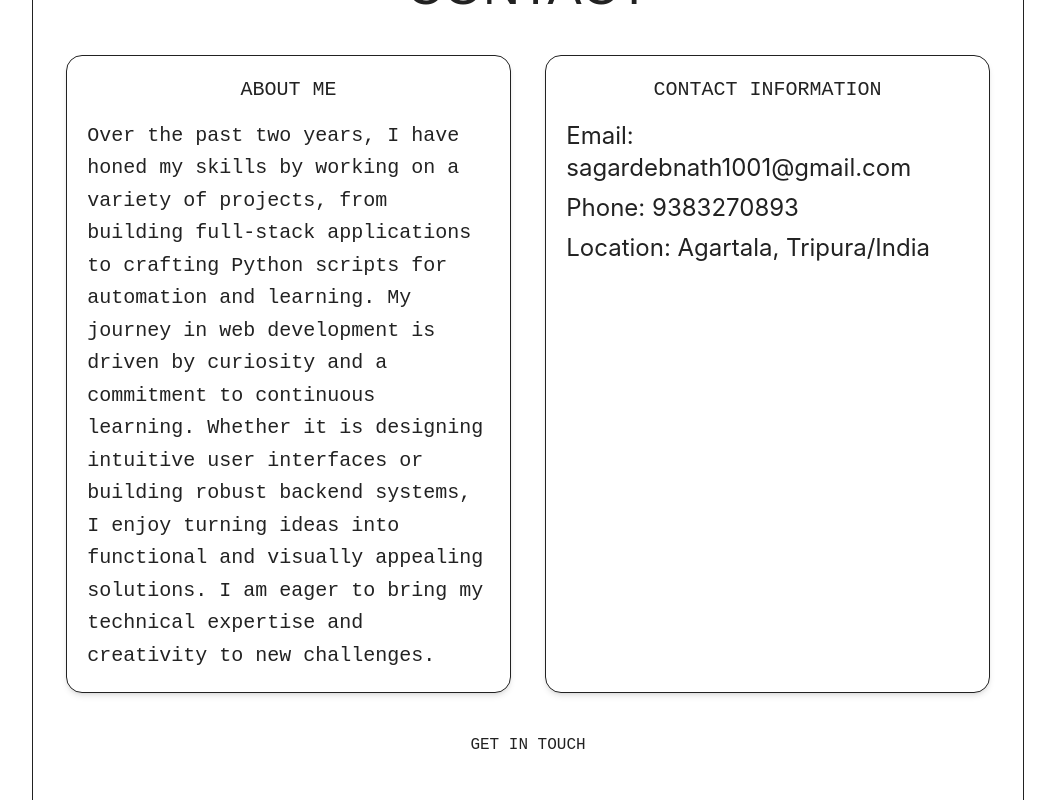
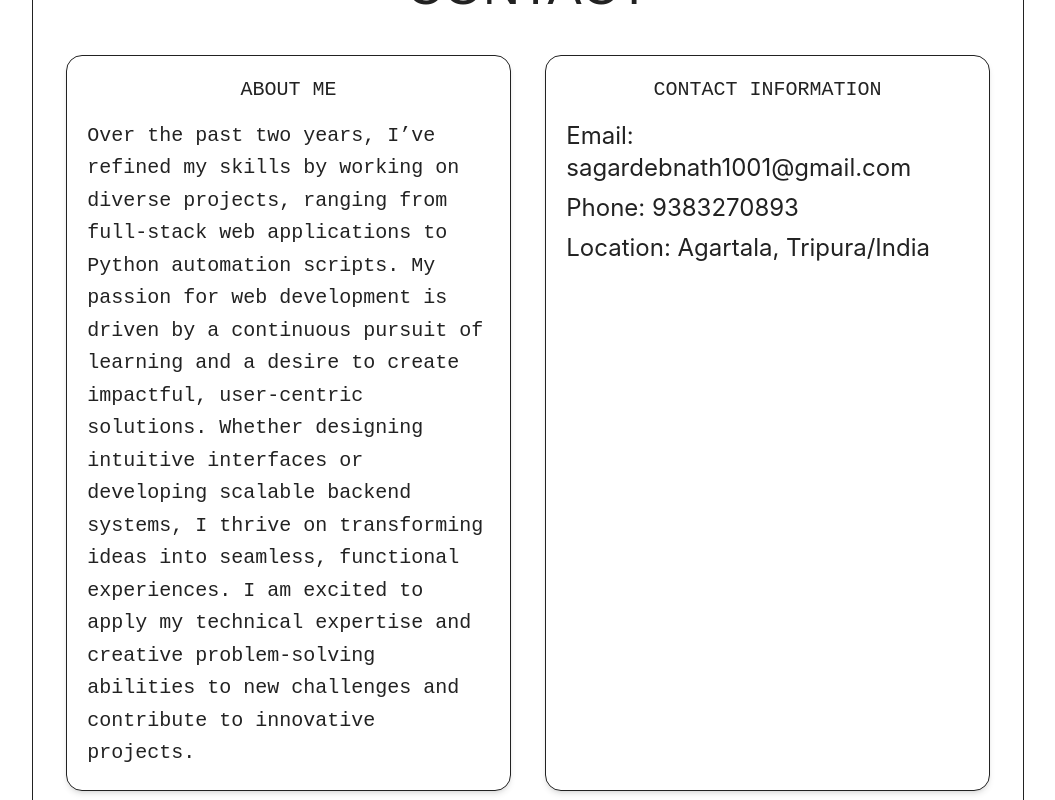
Before and after one commit to Sarrtt303/personal_portfolio, a React (Vite) app: page / in a window 1280 px wide. Shown: the part 2220-3020 px from the top of the page, without its empty margins (112-1167 px from the left). Built offline with nearby package versions, Linux system fonts and the light colour scheme.

Commit message:
about me rewritten

```diff
--- a/src/sections/Contact/Contact.jsx
+++ b/src/sections/Contact/Contact.jsx
@@ -10,8 +10,7 @@ function Contact() {
         <div className="bg-[var(--background-color)] border border-[var(--text-color)] rounded-2xl p-4 sm:p-5 shadow-md w-full md:w-[48%] mx-auto">
           <h2 className="mb-4 text-[var(--text-color)] text-lg sm:text-xl">About Me</h2>
           <p className="text-left text-[var(--text-color)] leading-relaxed">
-            Over the past two years, I have honed my skills by working on a variety of projects, from building full-stack applications to crafting Python scripts for automation and learning. My journey in web development is driven by curiosity and a commitment to continuous learning. Whether it is designing intuitive user interfaces or building robust backend systems, I enjoy turning ideas into functional and visually appealing solutions. I am eager to bring my technical expertise and creativity to new challenges.
-          </p>
+          Over the past two years, I’ve refined my skills by working on diverse projects, ranging from full-stack web applications to Python automation scripts. My passion for web development is driven by a continuous pursuit of learning and a desire to create impactful, user-centric solutions. Whether designing intuitive interfaces or developing scalable backend systems, I thrive on transforming ideas into seamless, functional experiences. I am excited to apply my technical expertise and creative problem-solving abilities to new challenges and contribute to innovative projects.          </p>
         </div>
 
         {/* Contact Information Section */}
```
